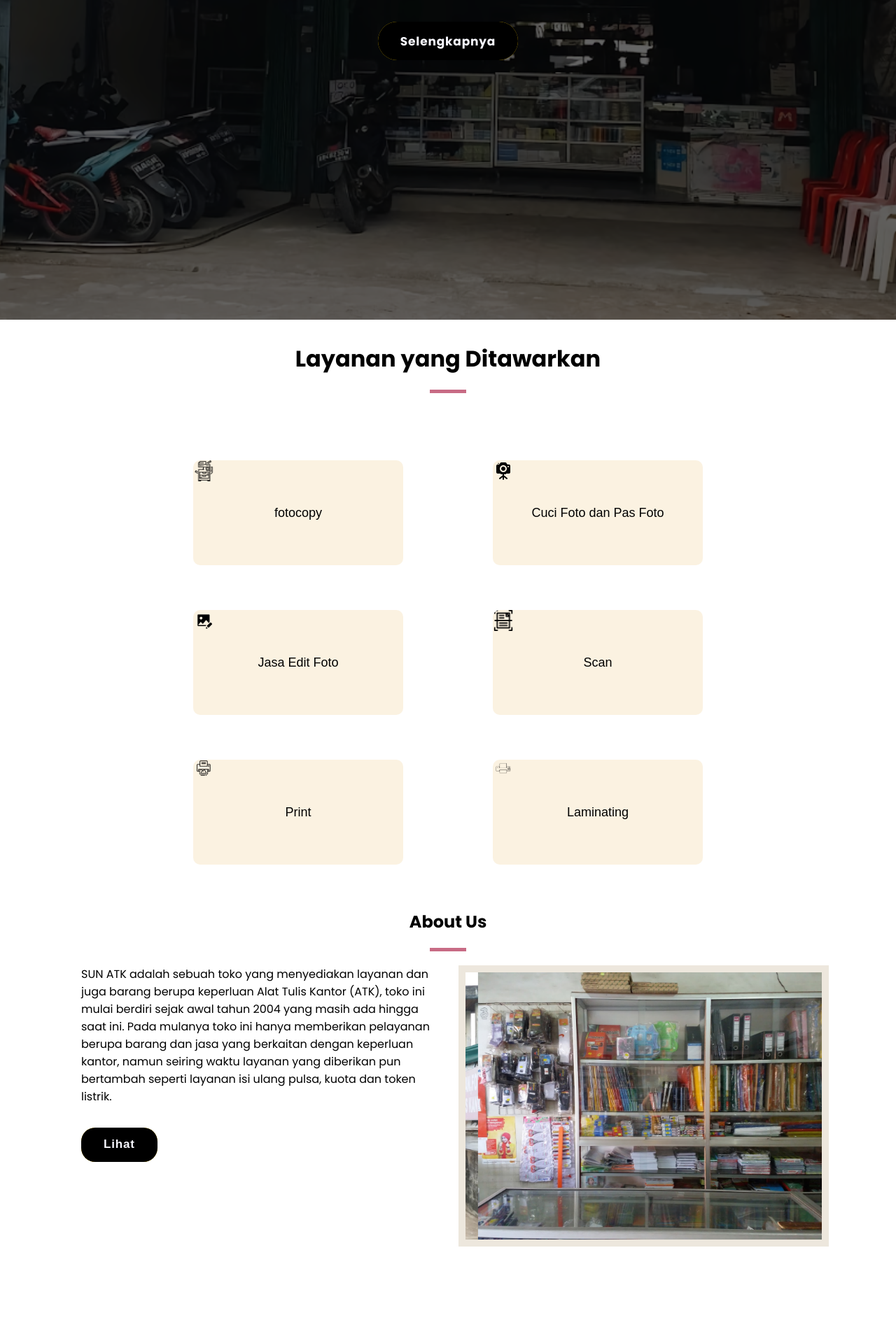
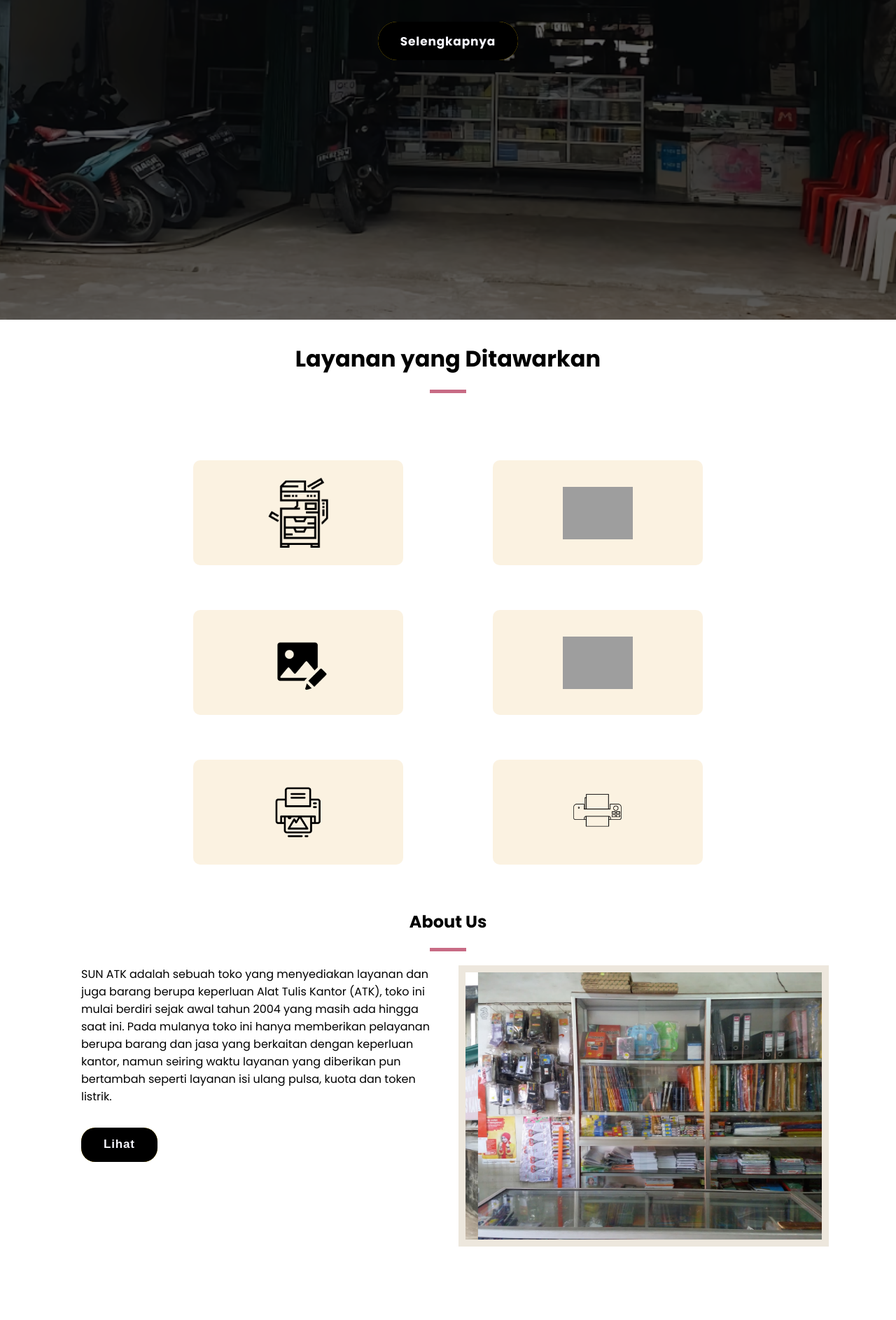
Before and after one commit to DustinTiovino/Tugas-web, a PHP site: page /Homepage.html in a window 1280 px wide. Shown: the part 343-2230 px from the top of the page at 70% size. Run offline with PHP 8.4, Linux system fonts and the light colour scheme; some libraries are stand-ins or nearby versions; grey boxes are pictures that could not be loaded.

Commit message:
ikon, tulisan, button

```diff
--- a/Homepage.html
+++ b/Homepage.html
@@ -57,6 +57,7 @@
               class="fotocopy_buka card-layout-item"
               value="fotocopy"
               onclick="fotocopyOpen()"
+              style="font-size: 0px"
             />
             <p id="fotocopy_detail" class="fotocopy_detail">
               1. Fotocopy warna (ukuran A4, F4)<br />
@@ -77,6 +78,7 @@
               class="cuciFoto_buka card-layout-item"
               value="Cuci Foto dan Pas Foto"
               onclick="cuciFotoOpen()"
+              style="font-size: 0px"
             />
             <p id="cuciFoto_detail" class="cuciFoto_detail">
               1. cuci foto ukuran 2x3 3x4 4x6 2r 3r<br />
@@ -97,6 +99,7 @@
               class="editFoto_buka card-layout-item"
               value="Jasa Edit Foto"
               onclick="editFotoOpen()"
+              style="font-size: 0px"
             />
             <p id="editFoto_detail" class="editFoto_detail">
               1. mengedit warna latar pasfoto<br />
@@ -116,6 +119,7 @@
               class="scan_buka card-layout-item"
               value="Scan"
               onclick="scanOpen()"
+              style="font-size: 0px"
             />
             <p id="scan_detail" class="scan_detail">
               1. mengubah dokumen ke pdf<br />
@@ -136,6 +140,7 @@
               class="print_buka card-layout-item"
               value="Print"
               onclick="printOpen()"
+              style="font-size: 0px"
             />
             <p id="print_detail" class="print_detail">
               1. print warna (ukuran A4, F4, Quarto) <br />
@@ -156,6 +161,7 @@
               class="laminating_buka card-layout-item"
               value="Laminating"
               onclick="laminatingOpen()"
+              style="font-size: 0px"
             />
             <p id="laminating_detail" class="laminating_detail">
               1. melaminating dokumen (ukuran kertas hingga A3)<br />
--- a/style.css
+++ b/style.css
@@ -390,42 +390,49 @@ footer .copyright {
 .fotocopy_buka {
   background: url("/assets/icons/copier.png");
   background-repeat: no-repeat;
-  background-size: 30px;
+  background-size: 100px;
+  justify-content: center;
+  background-position: center;
 }
 
 .cuciFoto_buka {
-  background: url("assets/icons/pasfoto.png");
+  background: url("https://static.thenounproject.com/png/5584696-200.png");
   background-repeat: no-repeat;
   justify-content: center;
-  background-size: 30px;
+  background-size: 100px;
+  background-position: center;
 }
 
 .editFoto_buka {
   background: url("assets/icons/photo-editor.png");
   background-repeat: no-repeat;
   justify-content: center;
-  background-size: 30px;
+  background-size: 100px;
+  background-position: center;
 }
 
 .scan_buka {
-  background: url("assets/icons/scanner.png");
+  background: url("https://img.icons8.com/ios/200w/rescan-document.png");
   background-repeat: no-repeat;
   justify-content: center;
-  background-size: 30px;
+  background-size: 100px;
+  background-position: center;
 }
 
 .print_buka {
   background: url("assets/icons/print.png");
   background-repeat: no-repeat;
   justify-content: center;
-  background-size: 30px;
+  background-size: 100px;
+  background-position: center;
 }
 
 .laminating_buka {
   background: url("assets/icons/laminator.png");
   background-repeat: no-repeat;
   justify-content: center;
-  background-size: 30px;
+  background-size: 100px;
+  background-position: center;
 }
 
 .fotocopy_detail,
@@ -450,11 +457,11 @@ footer .copyright {
 .print_tutup,
 .laminating_tutup {
   text-align: center;
-  margin: 0 auto;
-  display: block;
-  padding: 20px;
+  margin: auto;
+  padding: 20px 133px;
   border-radius: 5px;
   cursor: pointer;
+  display: block;
 }
 
 .fotocopy_tutup:hover,
```
